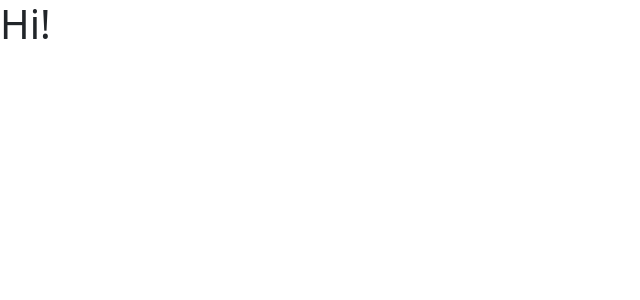
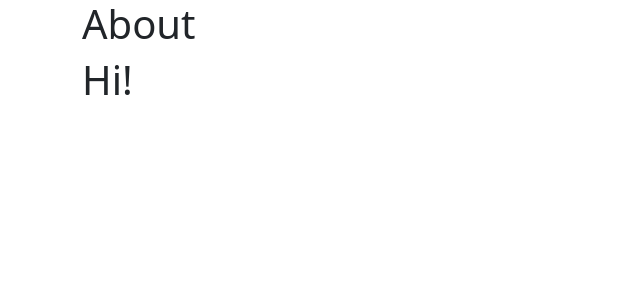
Before and after one commit to hseiji/green-room-app, a React (Vite) app: page /about in a window 1280 px wide. Shown: the top 300 px of the page, without its empty margins (0-640 px from the left). Built offline with nearby package versions, Linux system fonts and the light colour scheme.

Commit message:
set up routing

```diff
--- a/src/App.tsx
+++ b/src/App.tsx
@@ -1,7 +1,20 @@
-import { useState } from 'react'
+import { Routes, Route } from "react-router-dom";
+import { Container } from "react-bootstrap";
+import { Home } from "./pages/Home";
+import { Store } from "./pages/Store";
+import { About } from "./pages/About";
 
 function App() {
-  return <h1>Hi!</h1>
+
+  return <Container>
+    <Routes>
+      <Route path="/" element={<Home/>}/>
+      <Route path="/store" element={<Store/>}/>
+      <Route path="/about" element={<About/>}/>
+    </Routes>
+    <h1>Hi!</h1>
+  </Container>
+
 }
 
 export default App
--- a/src/main.tsx
+++ b/src/main.tsx
@@ -2,9 +2,12 @@
 import ReactDOM from 'react-dom/client'
 import App from './App'
 import "bootstrap/dist/css/bootstrap.min.css"
+import { BrowserRouter } from "react-router-dom"
 
 ReactDOM.createRoot(document.getElementById('root') as HTMLElement).render(
   <React.StrictMode>
-    <App />
+    <BrowserRouter>
+      <App />
+    </BrowserRouter>
   </React.StrictMode>
 )
--- /dev/null
+++ b/src/pages/About.tsx
@@ -0,0 +1,3 @@
+export function About() {
+  return <h1>About</h1>
+}
--- /dev/null
+++ b/src/pages/Home.tsx
@@ -0,0 +1,3 @@
+export function Home() {
+  return <h1>Home</h1>
+}
--- /dev/null
+++ b/src/pages/Store.tsx
@@ -0,0 +1,3 @@
+export function Store() {
+  return <h1>Store</h1>
+}
```
